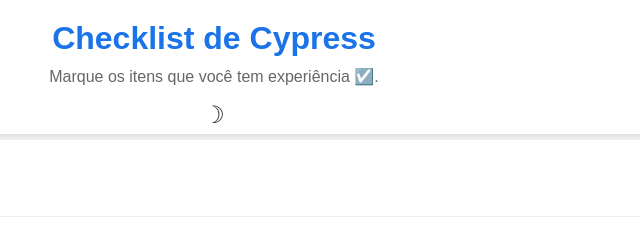
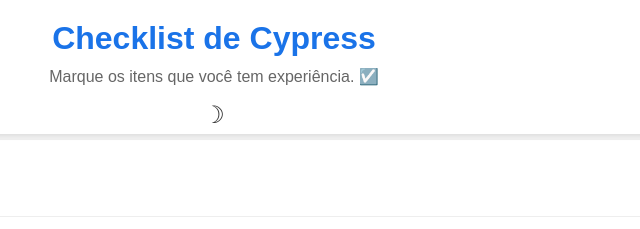
Before and after one commit to wlsf82/cypress-skills-checklist, a website: page src/index.html in a window 1280 px wide. Shown: the top 229 px of the page, 426-1066 px from the left. Drawn offline with Linux system fonts and the light colour scheme.

Commit message:
Small header adjustment

```diff
--- a/src/index.html
+++ b/src/index.html
@@ -10,7 +10,7 @@
   <body>
     <header>
       <h1>Checklist de Cypress</h1>
-      <p>Marque os itens que você tem experiência ☑️.</p>
+      <p>Marque os itens que você tem experiência. ☑️</p>
       <button id="themeToggle">Mudar tema</button>
     </header>
     <main>
```
